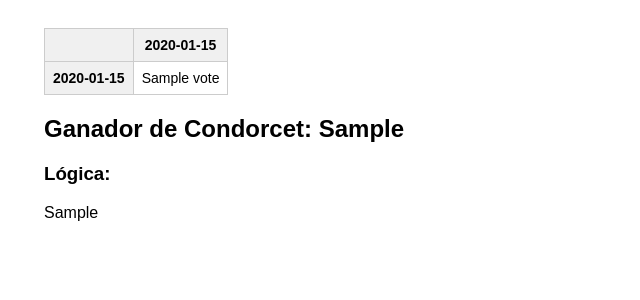
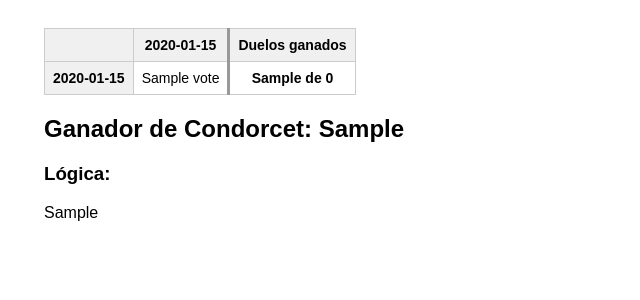
Before and after one commit to tupacz/flask-app, a Flask app: template app/templates/winner.html in a window 1280 px wide. Shown: the top 300 px of the page, without its empty margins (0-640 px from the left). Run offline with Flask 3, Linux system fonts and the light colour scheme; the template is opened without the code that fills it: most values are stand-ins (such as "Sample title", 1, 10 or a date in 2020).

Commit message:
Add "Duelos ganados" column to winner page
condorcet_winner now exposes the pairwise wins count as
resultado["duelos_ganados"], and winner.html shows it as a final
column, highlighting the candidate who wins every duel.

Co-Authored-By: Claude Opus 5.5 <noreply@anthropic.com>

```diff
--- a/app/templates/winner.html
+++ b/app/templates/winner.html
@@ -38,6 +38,12 @@
           background-color: #ffd9d9;
         }
 
+        .duelos {
+          border-left: 3px solid #999;
+          font-weight: bold;
+          white-space: nowrap;
+        }
+
         .diagonal {
           background-color: #f0f0f0;
         }
@@ -57,6 +63,7 @@
       {% for candidate in winner.candidatos %}
         <th>{{ candidate }}</th>
       {% endfor %}
+      <th class="duelos">Duelos ganados</th>
     </tr>
 
     {% for row_candidate in winner.candidatos %}
@@ -77,6 +84,11 @@
           </td>
         {% endif %}
       {% endfor %}
+      {% set ganados = winner.duelos_ganados[winner.candidatos.index(row_candidate)] %}
+      <td class="duelos
+        {%- if ganados == winner.candidatos|length - 1 %} highlight-yellow{% endif -%}">
+        {{ ganados }} de {{ winner.candidatos|length - 1 }}
+      </td>
     </tr>
     {% endfor %}
   </table>
--- a/app/voting_condorcet.py
+++ b/app/voting_condorcet.py
@@ -55,6 +55,8 @@ def condorcet_winner(ballots):
             elif votes_j_over_i > votes_i_over_j:
                 wins_count[j] += 1
                 respuesta += f"{candidates[j]} le gana a {candidates[i]}\n"
+
+    resultado["duelos_ganados"] = wins_count
 
     # Imprimir el número de contiendas ganadas por cada candidato
     for i, c in enumerate(candidates):
```
